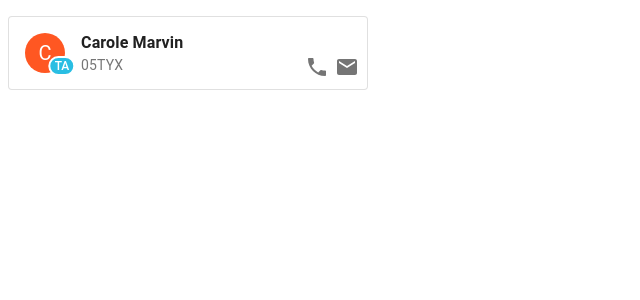
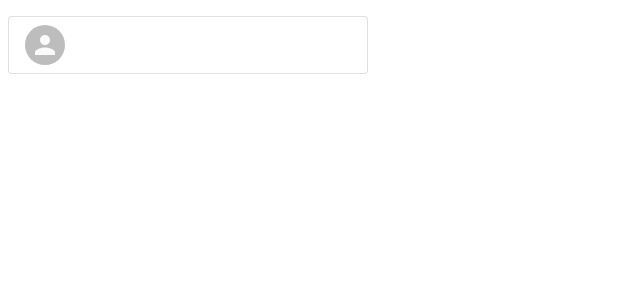
Before and after one commit to vollantre/agent-listing, a React app: page / in a window 1280 px wide. Shown: the top 300 px of the page, without its empty margins (0-640 px from the left). Built offline with nearby package versions, Linux system fonts and the light colour scheme; the HTML template or start-up script is replaced by a standard one.

Commit message:
refactor

```diff
--- a/package.json
+++ b/package.json
@@ -13,6 +13,7 @@
     "@material-ui/core": "^4.9.14",
     "@material-ui/icons": "^4.9.1",
     "moment": "^2.25.3",
+    "prop-types": "^15.7.2",
     "react": "^16.13.1",
     "react-dom": "^16.13.1"
   },
--- a/src/App.js
+++ b/src/App.js
@@ -18,7 +18,7 @@ const App = () => {
 
     return(
         <List className={classes.root}>
-            <AgentListing agent={mockObj} />
+            <AgentListing size="small" agent={mockObj} />
         </List>
     )
 }
--- a/src/components/AgentListing.js
+++ b/src/components/AgentListing.js
@@ -1,30 +1,14 @@
 import React from 'react'
-import { makeStyles,withStyles } from '@material-ui/core/styles'
-import { deepOrange } from '@material-ui/core/colors'
-import Avatar from '@material-ui/core/Avatar'
-import MuiBadge from '@material-ui/core/Badge'
+import PropTypes from 'prop-types'
+import { withStyles } from '@material-ui/core/styles'
 import Card from '@material-ui/core/Card'
-import IconButton from '@material-ui/core/IconButton'
 import Phone from '@material-ui/icons/Phone'
-import Slide from '@material-ui/core/Slide'
 import Email from '@material-ui/icons/Email'
 import ListItem from '@material-ui/core/ListItem'
 import ListItemText from '@material-ui/core/ListItemText'
-import ListItemAvatar from '@material-ui/core/ListItemAvatar'
 import MuiListSecondaryAction from '@material-ui/core/ListItemSecondaryAction'
-import { Typography } from '@material-ui/core';
-
-//Add style
-const Badge = withStyles(theme => ({
-    badge: {
-        right: 3,
-        top: 13,
-        border: `2px solid ${theme.palette.background.paper}`,
-        padding: '0 4px',
-        backgroundColor: '#29bee3'
-    }
-
-}))(MuiBadge)
+import Slider from './Slider'
+import Avatar from './Avatar'
 
 const ListSecondaryAction = withStyles(theme => ({
     root: {
@@ -33,38 +17,10 @@ const ListSecondaryAction = withStyles(theme => ({
     }
 }))(MuiListSecondaryAction)
 
-const useStyles = makeStyles(theme => ({
-    orange: {
-        color: theme.palette.getContrastText(deepOrange[500]),
-        backgroundColor: deepOrange[500]
-    }
-}))
-
-//Slider component
-const Slider = ({ handleReveal, show, data, icon }) =>
-    <IconButton
-        size="small"
-        onClick={handleReveal}
-    >
-        {icon}
-        <Slide
-            mountOnEnter
-            unmountOnExit
-            in={show}
-            direction="left"
-        >
-            <Typography variant="subtitle1">
-                {data}
-            </Typography>
-        </Slide>
-    </IconButton>
-
-
 //AgentListing component
-const AgentListing = ({ agent }) => {
+const AgentListing = ({ agent, size }) => {
     const [showPhone, setShowPhone] = React.useState(false)
     const [showEmail, setShowEmail] = React.useState(false)
-    const classes = useStyles()
 
     const handlePhoneReveal = () => {
         showEmail && setShowEmail(false)
@@ -76,51 +32,48 @@ const AgentListing = ({ agent }) => {
         setShowEmail(prev => !prev)
     }
 
+    if(size === 'small') return (
+        <Card variant="outlined">
+            <ListItem>
+                <Avatar>
+
+                </Avatar>
+            </ListItem>
+        </Card>
+    )
+
     return (
     <Card variant="outlined" >
             <ListItem alignItems="flex-start">
-                <ListItemAvatar>
-                    <Badge
-                        anchorOrigin={{
-                            vertical: 'bottom',
-                            horizontal: 'right'
-                        }}
-                        color="primary"
-                        badgeContent='TA'
-                    >
-                        <Avatar className={classes.orange}>
-                            {agent.name[0]}
+                <Avatar backgroundColor={agent.color} badgeContent='TA'>
+                    {agent.name[1]}
                 </Avatar>
-                    </Badge>
-                </ListItemAvatar>
                 <ListItemText
                     primary={<strong>{agent.name}</strong>}
                     secondary={agent.code}
                 />
                 <ListSecondaryAction>
-                    {   (agent.phone === undefined || agent.phone.length < 1)
-                        ?   ''
-                        :   <Slider
+                    <Slider
                         icon={<Phone />}
                         data={agent.phone}
                         show={showPhone}
                         handleReveal={handlePhoneReveal}
                     />
-                    }
-                    {
-                        (agent.email === undefined || agent.email.length < 1)
-                        ?   ''
-                        :   <Slider
+                    <Slider
                         icon={<Email />}
                         data={agent.email}
                         show={showEmail}
                         handleReveal={handleEmailReveal}
                     />
-                    }
                 </ListSecondaryAction>
             </ListItem>
         </Card>
     )
 }
 
+AgentListing.propTypes = {
+    size: PropTypes.string,
+    agent: PropTypes.object.isRequired
+}
+
 export default AgentListing
--- /dev/null
+++ b/src/components/Avatar.js
@@ -0,0 +1,39 @@
+import React from 'react'
+import { withStyles } from '@material-ui/core/styles'
+import MuiBadge from '@material-ui/core/Badge'
+import MuiAvatar from '@material-ui/core/Avatar'
+import ListItemAvatar from '@material-ui/core/ListItemAvatar'
+
+//Add styles to badge
+const Badge = withStyles(theme => ({
+    badge: {
+        right: 3,
+        top: 13,
+        border: `2px solid ${theme.palette.background.paper}`,
+        padding: '0 4px',
+        backgroundColor: '#29bee3'
+    }
+
+}))(MuiBadge)
+
+const Avatar = ({ children, backgroundColor, badgeContent }) =>  {
+
+    return (
+        <ListItemAvatar>
+            <Badge
+                anchorOrigin={{
+                    vertical: 'bottom',
+                    horizontal: 'right'
+                }}
+                color="primary"
+                badgeContent={badgeContent}
+            >
+                <MuiAvatar style={{ backgroundColor }}>
+                    {children}
+                </MuiAvatar>
+            </Badge>
+        </ListItemAvatar>
+    )
+}
+
+export default Avatar
--- /dev/null
+++ b/src/components/Slider.js
@@ -0,0 +1,31 @@
+import React from 'react'
+import Slide from '@material-ui/core/Slide'
+import IconButton from '@material-ui/core/IconButton'
+import { Typography } from '@material-ui/core';
+
+
+//Slider component
+const Slider = ({ handleReveal, show, data, icon }) => {
+    if(data === undefined || data.length < 1) return null
+
+    return(
+        <IconButton
+            size="small"
+            onClick={handleReveal}
+        >
+            {icon}
+            <Slide
+                mountOnEnter
+                unmountOnExit
+                in={show}
+                direction="left"
+            >
+                <Typography variant="subtitle1">
+                    {data}
+                </Typography>
+            </Slide>
+        </IconButton>
+    )
+}
+
+export default Slider
--- a/src/sample.js
+++ b/src/sample.js
@@ -1,6 +1,9 @@
+import { deepOrange } from '@material-ui/core/colors'
+
 export default {
     name: 'Carole Marvin',
     code: '05TYX',
     phone: '(805) 334 4432',
     email: 'example@mail.com',
+    color: deepOrange[500]
 }
```
Lines whose indentation alone changed are shown as unchanged.
